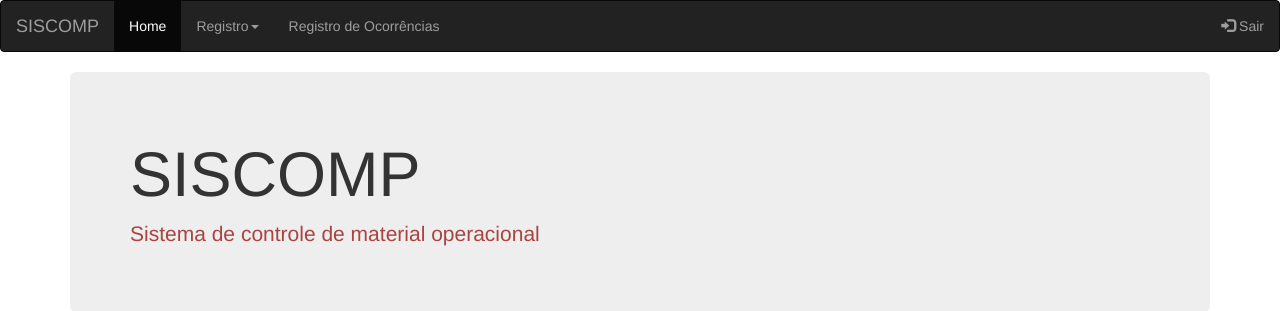
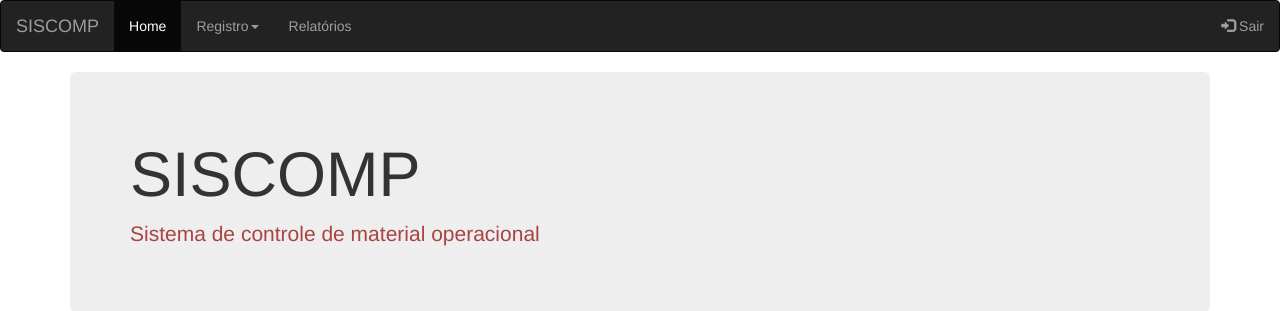
Before and after one commit to cop-bm4/controle-estoque-php, a PHP site: page /home.php in a window 1280 px wide. Shown: the top 311 px of the page. Run offline with PHP 8.4, Linux system fonts and the light colour scheme; the visitor is signed in with stand-in values (Sample User, id 1); some libraries are stand-ins or nearby versions.

Commit message:
relatoris

```diff
--- a/cadastro-material.php
+++ b/cadastro-material.php
@@ -63,7 +63,7 @@ echo "Não foi possível conectar ao banco de dados";
         </ul>
       </li>
 
- <li><a href="#">Registro de Ocorrências</a></li>
+ <li><a href="#">Relatórios</a></li>
     </ul>
     <ul class="nav navbar-nav navbar-right">
 
--- a/home.php
+++ b/home.php
@@ -55,7 +55,7 @@ $logado = $_SESSION['login'];
 
 
 
-      <li><a href="#">Registro de Ocorrências</a></li>
+      <li><a href="#">Relatórios</a></li>
     </ul>
     <ul class="nav navbar-nav navbar-right">
 
```
